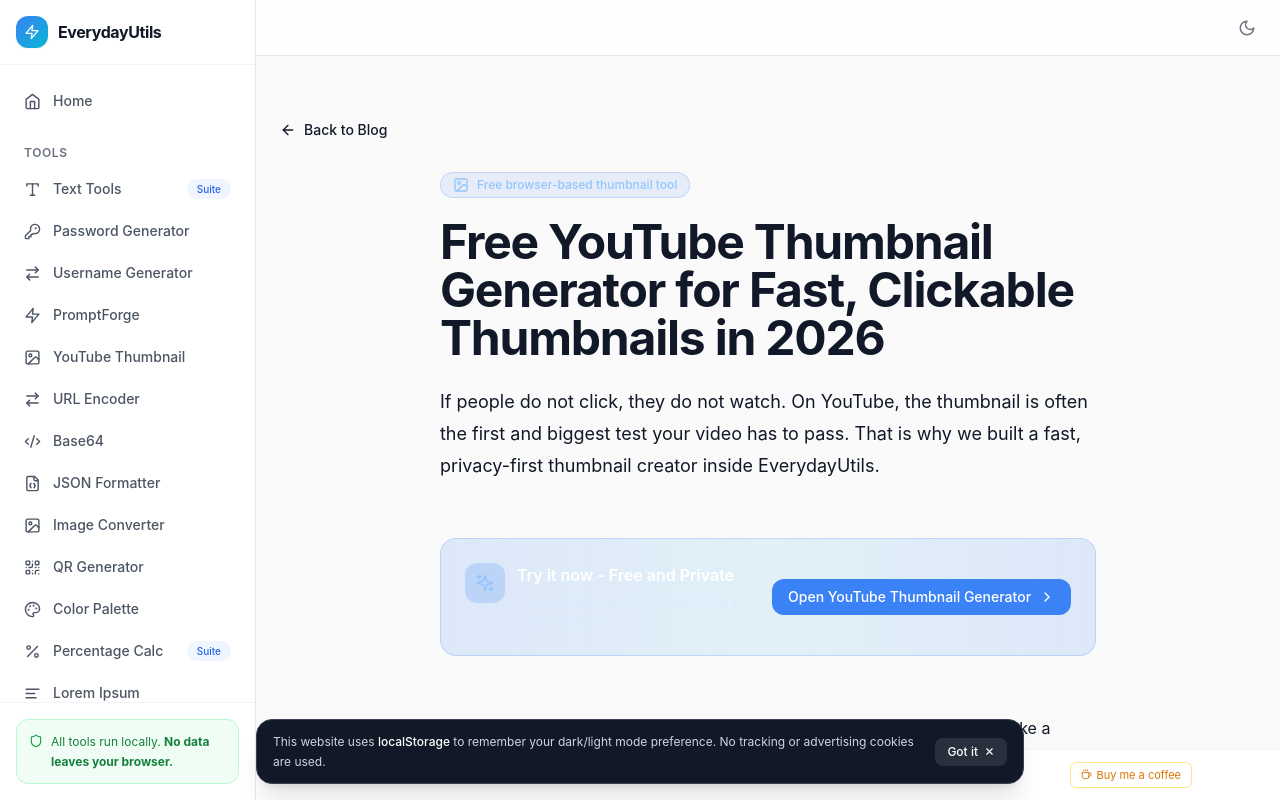
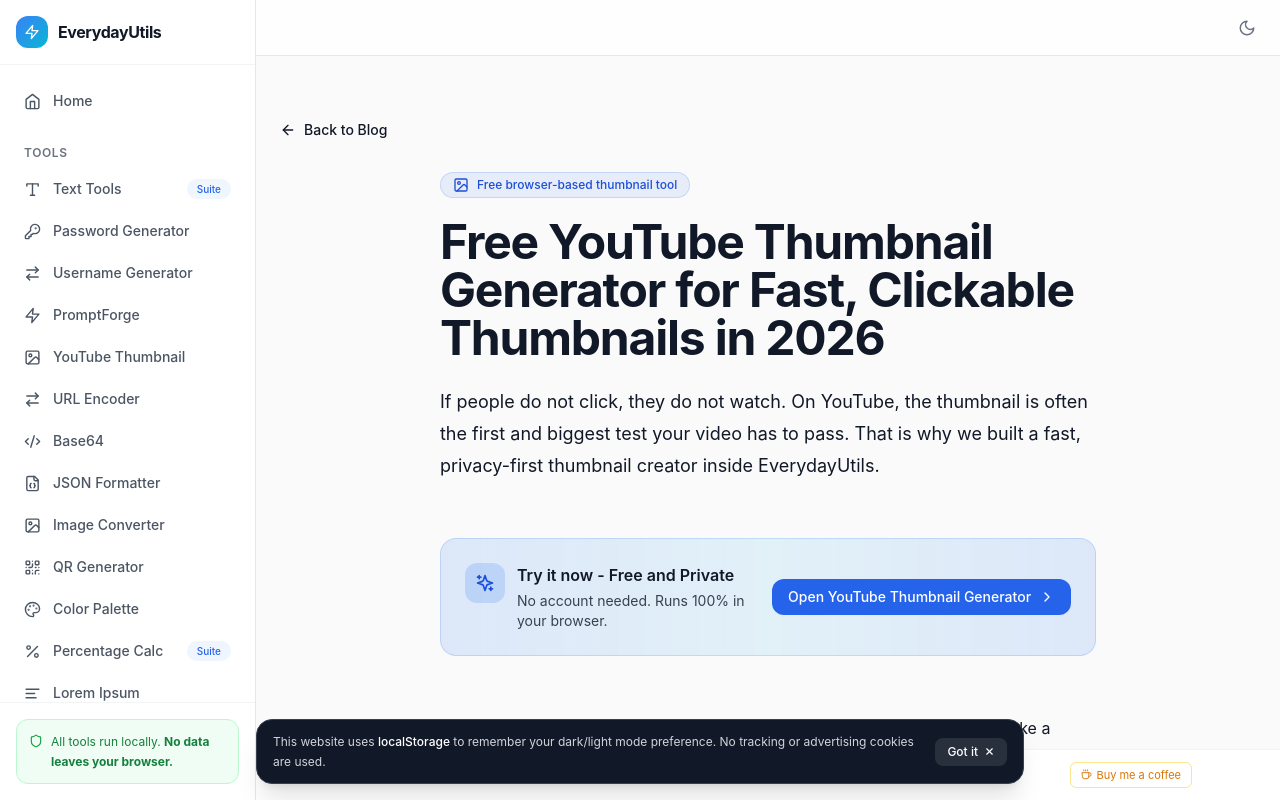
Before and after one commit to EdwinTsui912/everydayutils, a React (Vite) app: page /blog/youtube-thumbnail-generator in a window 1280 px wide. Built offline with nearby package versions, Linux system fonts and the light colour scheme; no server answers.

Commit message:
fix the font color in light mode

```diff
--- a/src/pages/YoutubeThumbnailBlogPost.tsx
+++ b/src/pages/YoutubeThumbnailBlogPost.tsx
@@ -15,7 +15,7 @@ export default function YoutubeThumbnailBlogPost() {
 
         <article className="prose prose-zinc dark:prose-invert prose-lg max-w-prose mx-auto prose-p:!leading-8 prose-p:!mb-7 prose-headings:scroll-mt-24 prose-h2:!mt-16 prose-h2:!mb-6 prose-h3:!mt-10 prose-h3:!mb-4 prose-ul:!my-6 prose-ol:!my-6 prose-li:!my-2 [&>p]:!leading-8 [&>p]:!mb-7">
           <header className="not-prose mb-14">
-            <div className="inline-flex items-center gap-2 rounded-full border border-blue-500/20 bg-blue-500/10 px-3 py-1 text-xs font-medium text-blue-300 mb-5">
+            <div className="inline-flex items-center gap-2 rounded-full border border-blue-500/20 bg-blue-500/10 px-3 py-1 text-xs font-medium text-blue-700 dark:text-blue-300 mb-5">
               <ImageIcon className="w-4 h-4" />
               Free browser-based thumbnail tool
             </div>
@@ -35,13 +35,13 @@ export default function YoutubeThumbnailBlogPost() {
             <div className="flex items-start justify-between gap-4 flex-col sm:flex-row sm:items-center">
               <div className="flex items-start gap-3">
                 <div className="w-10 h-10 rounded-xl bg-blue-500/20 flex items-center justify-center shrink-0">
-                  <Sparkles className="w-5 h-5 text-blue-300" />
+                  <Sparkles className="w-5 h-5 text-blue-700 dark:text-blue-300" />
                 </div>
                 <div>
-                  <h2 className="text-base font-semibold text-white mb-1">
+                  <h2 className="text-base font-semibold text-gray-900 dark:text-white mb-1">
                     Try it now - Free and Private
                   </h2>
-                  <p className="text-sm text-blue-100/80">
+                  <p className="text-sm text-gray-700 dark:text-blue-100/80">
                     No account needed. Runs 100% in your browser.
                   </p>
                 </div>
@@ -49,7 +49,7 @@ export default function YoutubeThumbnailBlogPost() {
 
               <Link
                 to="/youtube-thumbnail"
-                className="inline-flex items-center gap-2 px-4 py-2 rounded-xl bg-blue-500 text-white text-sm font-medium hover:bg-blue-400 transition-colors whitespace-nowrap"
+                className="inline-flex items-center gap-2 px-4 py-2 rounded-xl bg-blue-600 dark:bg-blue-500 text-white text-sm font-medium hover:bg-blue-700 dark:hover:bg-blue-400 transition-colors whitespace-nowrap"
               >
                 Open YouTube Thumbnail Generator
                 <ChevronRight className="w-4 h-4" />
@@ -99,7 +99,7 @@ export default function YoutubeThumbnailBlogPost() {
             make it smoother. That is the idea here.
           </p>
 
-          <ul className="list-disc pl-6 space-y-3 marker:text-blue-400">
+          <ul className="list-disc pl-6 space-y-3 marker:text-blue-500 dark:marker:text-blue-400">
             <li>Start from a blank canvas or upload a screenshot instantly.</li>
             <li>Add bold text, shadows, outlines, and stronger contrast.</li>
             <li>Build in the correct YouTube thumbnail format.</li>
@@ -118,7 +118,7 @@ export default function YoutubeThumbnailBlogPost() {
             This tool works well for creators who need better thumbnails without extra friction.
           </p>
 
-          <ul className="list-disc pl-6 space-y-3 marker:text-blue-400">
+          <ul className="list-disc pl-6 space-y-3 marker:text-blue-500 dark:marker:text-blue-400">
             <li>YouTubers and Shorts creators.</li>
             <li>Educators and course creators.</li>
             <li>Gamers and streamers.</li>
@@ -150,8 +150,10 @@ export default function YoutubeThumbnailBlogPost() {
           </p>
 
           <div className="not-prose rounded-2xl border border-border bg-card/70 p-5 my-12">
-            <h3 className="text-base font-semibold text-foreground mb-3">Quick workflow</h3>
-            <ol className="list-decimal pl-5 space-y-3 text-sm text-muted-foreground leading-7">
+            <h3 className="text-base font-semibold text-gray-900 dark:text-gray-100 mb-3">
+              Quick workflow
+            </h3>
+            <ol className="list-decimal pl-5 space-y-3 text-sm text-gray-700 dark:text-gray-300 leading-7">
               <li>Open the thumbnail generator.</li>
               <li>Upload an image or start with a blank canvas.</li>
               <li>Add text and make the main message obvious.</li>
@@ -168,7 +170,7 @@ export default function YoutubeThumbnailBlogPost() {
             learn by clicking.
           </p>
 
-          <ul className="list-disc pl-6 space-y-3 marker:text-blue-400">
+          <ul className="list-disc pl-6 space-y-3 marker:text-blue-500 dark:marker:text-blue-400">
             <li>Keep the message short.</li>
             <li>Use strong contrast.</li>
             <li>Make the subject easy to recognize on mobile.</li>
@@ -206,8 +208,8 @@ export default function YoutubeThumbnailBlogPost() {
 
           <div className="not-prose rounded-2xl border border-emerald-500/30 bg-emerald-500/5 p-5 my-12">
             <div className="flex items-start gap-3">
-              <Shield className="w-5 h-5 text-emerald-400 mt-0.5 shrink-0" />
-              <p className="text-sm text-emerald-100/90 leading-7 m-0">
+              <Shield className="w-5 h-5 text-emerald-600 dark:text-emerald-400 mt-0.5 shrink-0" />
+              <p className="text-sm text-gray-700 dark:text-emerald-100/90 leading-7 m-0">
                 Privacy First: All editing happens locally in your browser. Your images never leave
                 your device.
               </p>
@@ -247,7 +249,7 @@ export default function YoutubeThumbnailBlogPost() {
 
           <h2>Related tools on EverydayUtils</h2>
 
-          <ul className="list-disc pl-6 space-y-3 marker:text-blue-400">
+          <ul className="list-disc pl-6 space-y-3 marker:text-blue-500 dark:marker:text-blue-400">
             <li>PromptForge for titles, hooks, and content ideas.</li>
             <li>Image Format Converter for preparing source images.</li>
             <li>Color Palette Generator for cleaner branded thumbnail colors.</li>
@@ -277,23 +279,23 @@ export default function YoutubeThumbnailBlogPost() {
           </p>
 
           <div className="not-prose rounded-2xl border border-blue-500/20 bg-gradient-to-r from-blue-500/15 via-sky-500/10 to-blue-500/15 p-6 mt-14">
-            <h3 className="text-xl font-semibold text-white mb-2">
+            <h3 className="text-xl font-semibold text-gray-900 dark:text-white mb-2">
               Ready to create a better thumbnail?
             </h3>
-            <p className="text-blue-100/80 mb-4 leading-7">
+            <p className="text-gray-700 dark:text-blue-100/80 mb-4 leading-7">
               No sign-up. No watermark. Just fast, browser-based thumbnail creation.
             </p>
             <div className="flex flex-wrap gap-3">
               <Link
                 to="/youtube-thumbnail"
-                className="inline-flex items-center gap-2 px-4 py-2 rounded-xl bg-blue-500 text-white text-sm font-medium hover:bg-blue-400 transition-colors"
+                className="inline-flex items-center gap-2 px-4 py-2 rounded-xl bg-blue-600 dark:bg-blue-500 text-white text-sm font-medium hover:bg-blue-700 dark:hover:bg-blue-400 transition-colors"
               >
                 Open YouTube Thumbnail Generator
                 <ChevronRight className="w-4 h-4" />
               </Link>
               <Link
                 to="/blog"
-                className="inline-flex items-center gap-2 px-4 py-2 rounded-xl border border-white/15 text-white text-sm font-medium hover:bg-white/5 transition-colors"
+                className="inline-flex items-center gap-2 px-4 py-2 rounded-xl border border-gray-300 dark:border-white/15 text-gray-900 dark:text-white text-sm font-medium hover:bg-gray-100 dark:hover:bg-white/5 transition-colors"
               >
                 Browse More Guides
               </Link>
```
